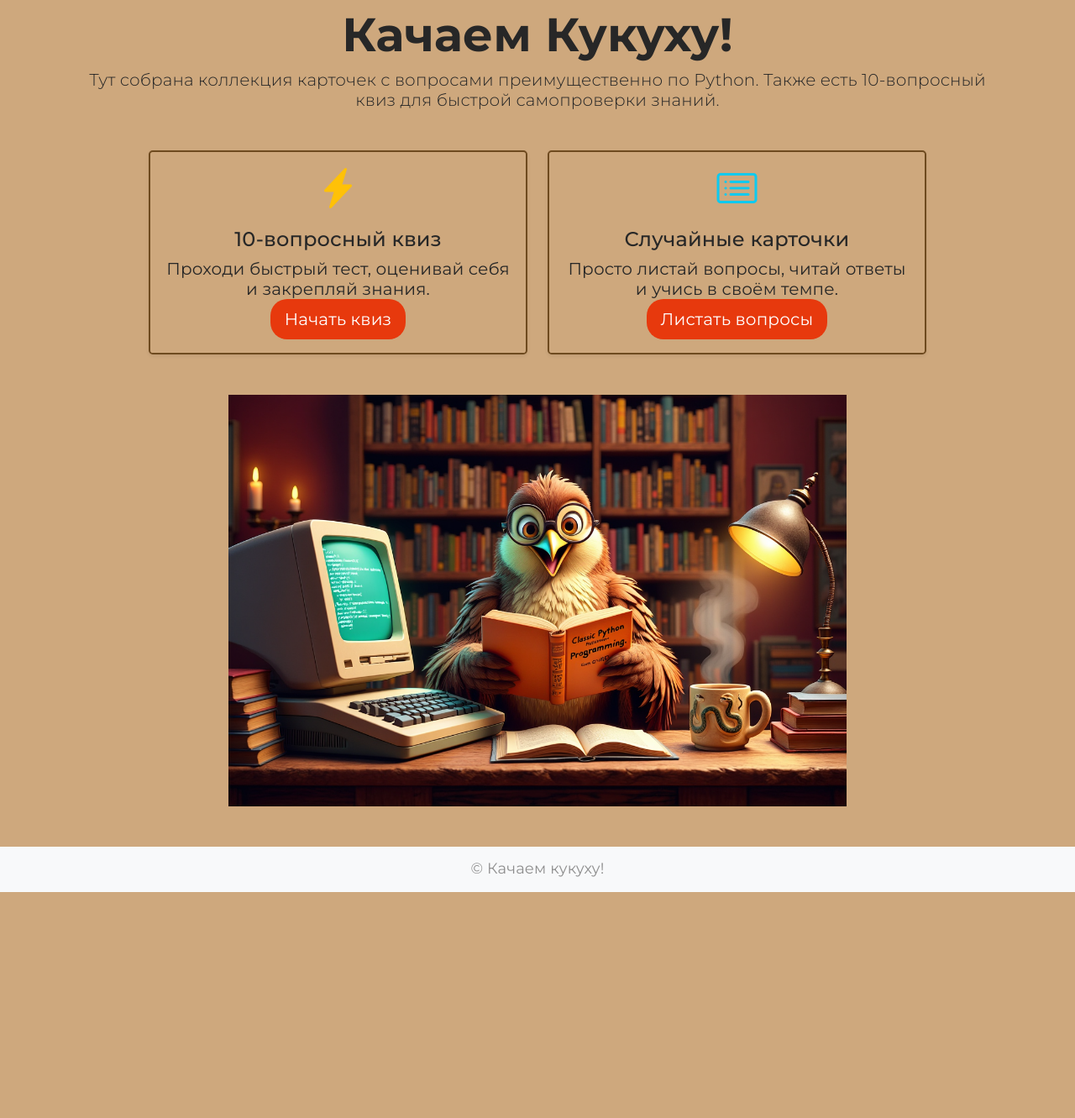
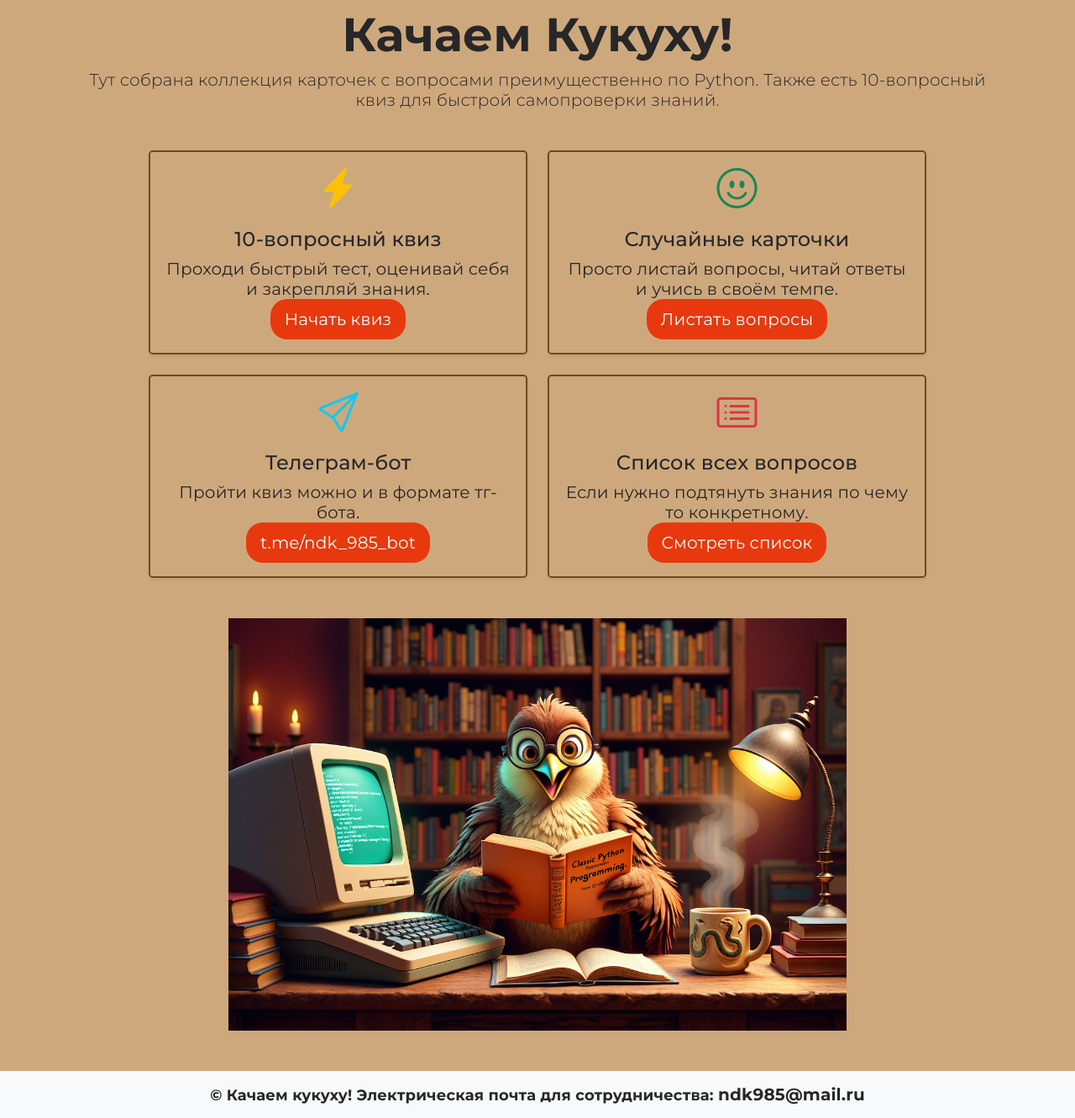
Before and after one commit to Ndk985/cuckoo_pump, a Flask app: page /main in a window 1280 px wide. Shown: the part 132-1463 px from the top of the page at 84% size. Before the commit the page ends 1194 px from the top, so only its background shows below. Run offline with Flask 3, Linux system fonts and the light colour scheme; some libraries are stand-ins or nearby versions.

Commit message:
добавен список всех поросов

```diff
--- a/cp_app/templates/footer.html
+++ b/cp_app/templates/footer.html
@@ -1,3 +1,6 @@
 <footer class="text-center py-3 bg-light w-100">
-  <p class="small mb-0">© Качаем кукуху!</p>
+  <p class="small mb-0 text-dark fw-bold">
+    © Качаем кукуху! Электрическая почта для сотрудничества:
+    <a href="mailto:ndk985@mail.ru" class="text-decoration-none text-dark">ndk985@mail.ru</a>
+  </p>
 </footer>
--- a/cp_app/templates/main.html
+++ b/cp_app/templates/main.html
@@ -31,7 +31,7 @@
     <div class="col-12 col-md-5 d-flex align-items-stretch">
       <div class="card h-100 w-100 bg-transparent border border-2 border-dark-brown rounded-3 shadow-sm">
         <div class="card-body d-flex flex-column text-center">
-          <div class="mb-3"><i class="bi bi-card-list text-info" style="font-size: 3rem;"></i></div>
+          <div class="mb-3"><i class="bi bi-emoji-smile text-success" style="font-size: 3rem;"></i></div>
           <h4 class="card-title text-dark">Случайные карточки</h4>
           <div class="flex-grow-1">
             <p class="card-text text-dark">Просто листай вопросы, читай ответы и учись в своём темпе.</p>
@@ -40,6 +40,41 @@
         </div>
       </div>
     </div>
+
+    <!-- Бот -->
+    <div class="col-12 col-md-5 d-flex align-items-stretch">
+      <div class="card h-100 w-100 bg-transparent border border-2 border-dark-brown rounded-3 shadow-sm">
+        <div class="card-body d-flex flex-column text-center">
+          <div class="mb-3"><i class="bi bi-send text-info" style="font-size: 3rem;"></i></div>
+          <h4 class="card-title text-dark">Телеграм-бот</h4>
+          <div class="flex-grow-1">
+            <p class="card-text text-dark">Пройти квиз можно и в формате тг-бота.</p>
+          </div>
+            <div class="mt-auto">
+                <a href="https://t.me/ndk_985_bot" target="_blank" class="btn button btn-lg">
+                    t.me/ndk_985_bot
+                </a>
+            </div>
+        </div>
+      </div>
+    </div>
+
+    <!-- Список всех вопросов -->
+    <div class="col-12 col-md-5 d-flex align-items-stretch">
+      <div class="card h-100 w-100 bg-transparent border border-2 border-dark-brown rounded-3 shadow-sm">
+        <div class="card-body d-flex flex-column text-center">
+          <div class="mb-3"><i class="bi bi-card-list text-danger" style="font-size: 3rem;"></i></div>
+          <h4 class="card-title text-dark">Список всех вопросов</h4>
+          <div class="flex-grow-1">
+            <p class="card-text text-dark">Если нужно подтянуть знания по чему то конкретному.</p>
+          </div>
+          <div class="mt-auto">
+            <a href="{{ url_for('all_questions') }}" class="btn button btn-lg">Смотреть список</a>
+          </div>
+        </div>
+      </div>
+    </div>
+
   </div>
   <div class="my-5"></div>
   <div class="row justify-content-center">
--- a/cp_app/views.py
+++ b/cp_app/views.py
@@ -124,3 +124,12 @@ def random_question_page():
     if question is None:
         abort(500)
     return render_template('question.html', question=question)
+
+
+@app.route('/questions')
+def all_questions():
+    page = request.args.get('page', 1, type=int)  # текущая страница, по умолчанию 1
+    per_page = 20  # вопросов на страницу
+    pagination = Question.query.order_by(Question.id).paginate(page=page, per_page=per_page)
+    questions = pagination.items
+    return render_template('questions_list.html', questions=questions, pagination=pagination)
```
Also changed, not shown: cp_app/templates/questions_list.html (added, +58 -0 lines).
